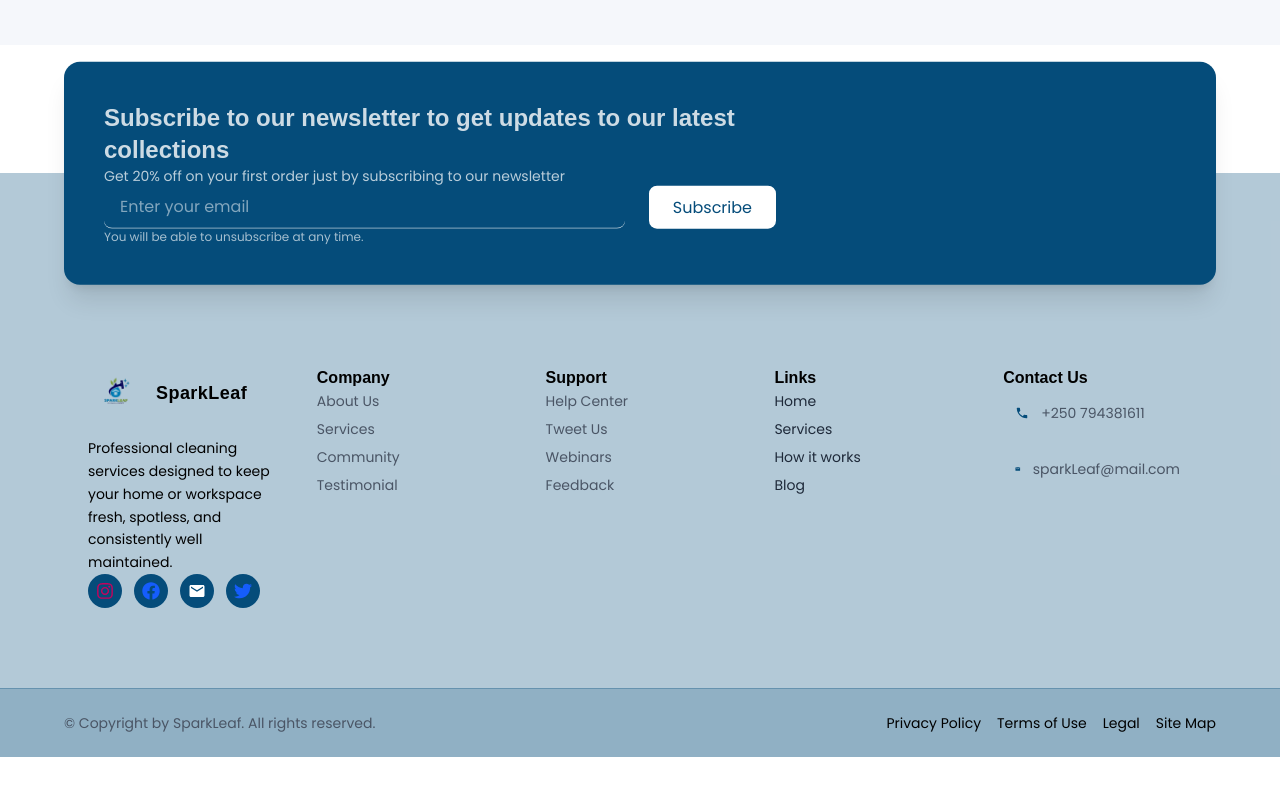
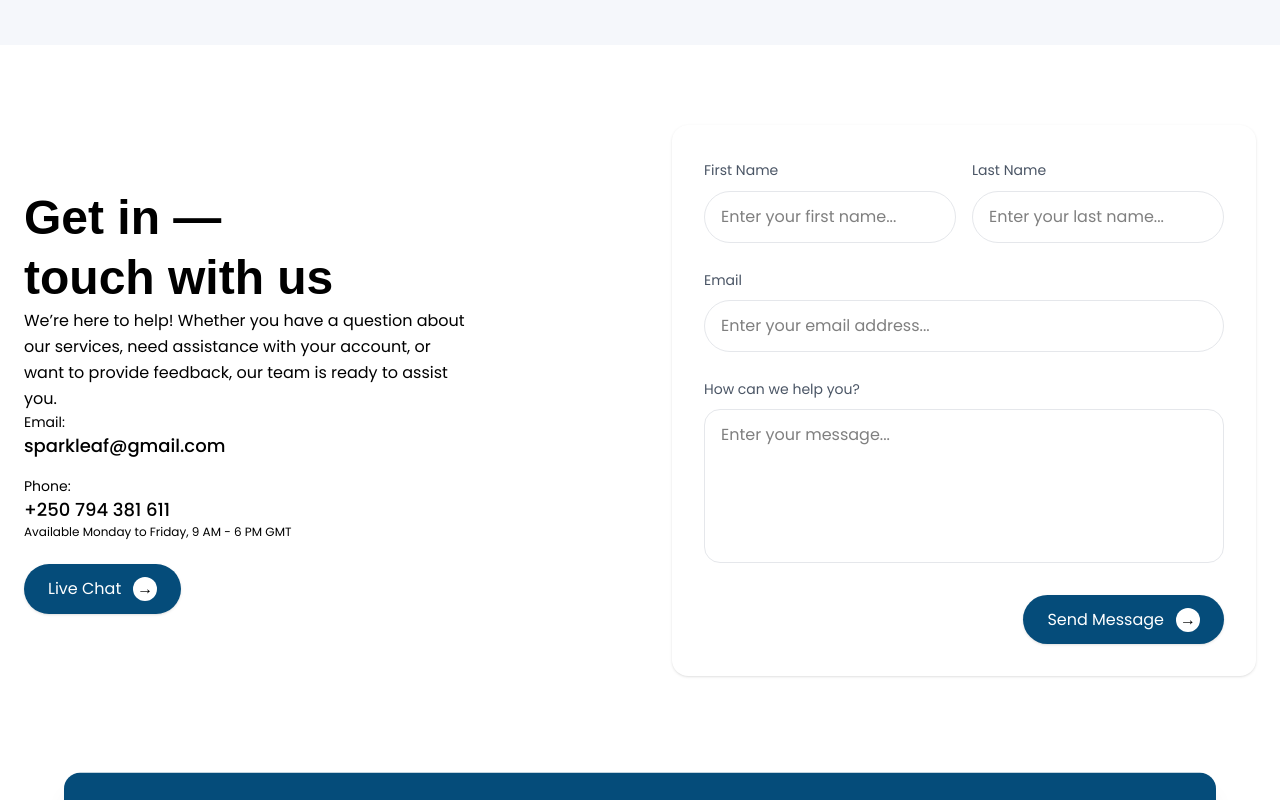
Before and after one commit to JirehFaith/SparkLeaf, a React (Vite) app: page / in a window 1280 px wide. Shown: the part 2320-3120 px from the top of the page. Before the commit the page ends 3077 px from the top, so only its background shows below. Built offline with nearby package versions, Linux system fonts and the light colour scheme.

Commit message:
contacts page done

```diff
--- a/src/components/footer.jsx
+++ b/src/components/footer.jsx
@@ -3,11 +3,11 @@ import { MdEmail, MdPhone } from "react-icons/md";
 
 export default function Footer() {
   return (
-    <footer className="relative bg-primary/30 mt-32 pt-28">
+    <footer className="relative bg-gray-100 mt-32 pt-28">
 
       {/* Newsletter */}
       <div className="absolute top-0 left-0 w-full flex justify-center -translate-y-1/2 z-20 px-4">
-        <div className="w-full max-w-6xl bg-primary text-white/80 rounded-2xl shadow-xl p-6 md:p-10">
+        <div className="w-full max-w-6xl bg-primary text-white/90 rounded-2xl shadow-xl p-6 md:p-10">
 
           <div className="max-w-2xl">
             <h2 className="text-lg md:text-2xl font-semibold mb-2">
@@ -109,22 +109,34 @@ export default function Footer() {
         </div>
 
         <div>
-          <h4 className="font-semibold mb-4 text-gray-800">Contact Us</h4>
+  <h4 className="font-semibold mb-4 text-gray-800">Contact Us</h4>
 
-          <div className="flex items-center gap-3 text-sm text-gray-600 p-3 rounded-lg mb-3">
-            <MdPhone className="text-primary" />
-            <span className="break-words">+250 794381611</span>
-          </div>
+  {/* PHONE */}
+  <div className="flex items-center  text-sm text-gray-600 p-3 rounded-lg ">
+    <div className="w-10 h-10 flex items-center justify-center flex-shrink-0">
+      <MdPhone className="text-primary w-5 h-5" />
+    </div>
 
-          <div className="flex items-center gap-3 text-sm text-gray-600 p-3 rounded-lg">
-            <MdEmail className="text-primary" />
-            <span className="break-words">sparkLeaf@mail.com</span>
-          </div>
-        </div>
+    <span className="text-sm font-medium text-gray-800 leading-tight">
+      +250 794381611
+    </span>
+  </div>
+
+  {/* EMAIL */}
+  <div className="flex items-center gap-3 text-sm text-gray-600 p-3 rounded-lg">
+    <div className="w-10 h-10 flex items-center justify-center flex-shrink-0">
+      <MdEmail className="text-primary w-5 h-5" />
+    </div>
+
+    <span className="text-sm font-medium text-gray-800 break-words leading-tight">
+      sparkLeaf@mail.com
+    </span>
+  </div>
+</div>
       </div>
 
       {/* Bottom */}
-      <div className="bg-primary/20 p-6 border-t border-primary/30">
+      <div className=" p-6 border-t border-primary/30">
         <div className="max-w-6xl mx-auto flex flex-col md:flex-row justify-center md:justify-between items-center text-sm text-gray-600 gap-4">
 
           <p className="text-black text-center md:text-left">
--- a/src/pages/home.jsx
+++ b/src/pages/home.jsx
@@ -350,6 +350,117 @@ const handlePrev = () => {
         </div>
       </div>
     </section>
+    {/* contacts */}
+   <section id="contact"className=" py-20 px-6">
+      <div className="max-w-7xl mx-auto grid lg:grid-cols-2 gap-16 items-center">
+
+        {/* LEFT SIDE */}
+        <div>
+          <h2 className="text-5xl font-semibold text-black leading-tight mb-6">
+            Get in — <br />
+            touch with us
+          </h2>
+
+          <p className="text-gray-600 mb-8 max-w-md leading-relaxed">
+            We’re here to help! Whether you have a question about our services,
+            need assistance with your account, or want to provide feedback, our
+            team is ready to assist you.
+          </p>
+
+          {/* Email */}
+          <div className="mb-4">
+            <p className="text-gray-500 text-sm">Email:</p>
+            <p className="text-lg font-medium text-black">
+              sparkleaf@gmail.com
+            </p>
+          </div>
+
+          {/* Phone */}
+          <div className="mb-6">
+            <p className="text-gray-500 text-sm">Phone:</p>
+            <p className="text-lg font-medium text-black">
+              +250 794 381 611
+            </p>
+            <p className="text-xs text-gray-400 mt-1">
+              Available Monday to Friday, 9 AM - 6 PM GMT
+            </p>
+          </div>
+
+          {/* Button */}
+          <button className="flex items-center gap-3 bg-primary text-white px-6 py-3 rounded-full shadow hover:opacity-90 transition">
+            Live Chat
+            <span className="w-6 h-6 flex items-center justify-center bg-white text-black rounded-full">
+              →
+            </span>
+          </button>
+        </div>
+
+        {/* RIGHT SIDE (FORM) */}
+        <div className="bg-white p-8 rounded-2xl shadow-sm">
+
+          <form className="space-y-6">
+
+            {/* Name Row */}
+            <div className="grid md:grid-cols-2 gap-4">
+              <div>
+                <label className="text-sm text-gray-600">First Name</label>
+                <input
+                  type="text"
+                  placeholder="Enter your first name..."
+                  className="w-full mt-2 px-4 py-3 rounded-full border border-gray-200 outline-none focus:ring-2 focus:ring-black"
+                />
+              </div>
+
+              <div>
+                <label className="text-sm text-gray-600">Last Name</label>
+                <input
+                  type="text"
+                  placeholder="Enter your last name..."
+                  className="w-full mt-2 px-4 py-3 rounded-full border border-gray-200 outline-none focus:ring-2 focus:ring-black"
+                />
+              </div>
+            </div>
+
+            {/* Email */}
+            <div>
+              <label className="text-sm text-gray-600">Email</label>
+              <input
+                type="email"
+                placeholder="Enter your email address..."
+                className="w-full mt-2 px-4 py-3 rounded-full border border-gray-200 outline-none focus:ring-2 focus:ring-black"
+              />
+            </div>
+
+            {/* Message */}
+            <div>
+              <label className="text-sm text-gray-600">
+                How can we help you?
+              </label>
+              <textarea
+                rows="5"
+                placeholder="Enter your message..."
+                className="w-full mt-2 px-4 py-3 rounded-2xl border border-gray-200 outline-none focus:ring-2 focus:ring-black resize-none"
+              ></textarea>
+            </div>
+
+            {/* Submit */}
+            <div className="flex justify-end">
+              <button
+                type="submit"
+                className="flex items-center gap-3 bg-primary text-white px-6 py-3 rounded-full shadow hover:opacity-90 transition"
+              >
+                Send Message
+                <span className="w-6 h-6 flex items-center justify-center bg-white text-black rounded-full">
+                  →
+                </span>
+              </button>
+            </div>
+
+          </form>
+        </div>
+
+      </div>
+    </section>
     </>
   );
 };
```
